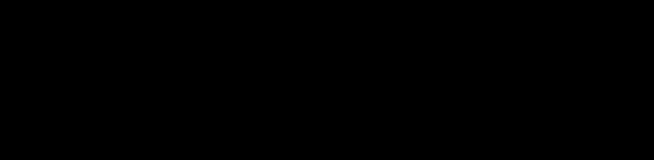
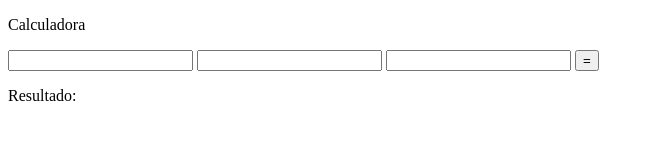
Before and after one commit to Braao7/Exerc-cios-de-Javascript, a plain HTML site: page A/index.html in a window 1280 px wide. Shown: the whole page, without its empty margins (0-654 px from the left). Drawn offline with Linux system fonts and the light colour scheme.

Commit message:
Add files via upload

```diff
--- a/A/estilo/style.css
+++ b/A/estilo/style.css
@@ -1,3 +1,3 @@
 body{
-    background-color: black;
+    background-color: rgb(255, 255, 255);
 }
--- a/A/index.html
+++ b/A/index.html
@@ -9,6 +9,11 @@
     <script src="./script/main.js"></script>
 </head>
 <body>
-
+    <p>Calculadora</p>
+    <input type="number" id="Valor1">
+    <input type="text" id="operador">
+    <input type="number" id="Valor2">
+    <button onclick="calculador()">=</button>
+    <p>Resultado: <br><p id="Resultado"></p></p>
 </body>
 </html>
--- a/A/script/main.js
+++ b/A/script/main.js
@@ -141,3 +141,50 @@ fibonacci(1000) */
     return str === revese;
 }
 console.log(palindromo('ovo')) */
+
+
+/* var lista = [10,3,6,9,2,4,5,7,1,8];
+
+function ordenacao(l){
+    return l.sort((a,b) => a-b);
+}
+
+console.log(ordenacao(lista)); */
+
+
+/* function potenciacao(a,b){
+    return Math.pow(a,b)
+}
+var num1 = Number(prompt())
+var num2 = Number(prompt())
+
+console.log(potenciacao(num1,num2)) */
+
+
+/* l = [1,2,3,4,5,6,7,8,9,10]
+function minMax(l){
+    return [Math.min(...l), Math.max(...l)]
+}
+
+console.log(minMax (l)) */
+
+
+function calculador(){
+    let valor1 = Number(document.querySelector('#Valor1').value)
+    let valor2 = Number(document.querySelector('#Valor2').value)
+    let operador = document.querySelector('#operador').value
+    switch(operador){
+        case '+':
+            Resultado.textContent = `${valor1 + valor2}`
+            break
+        case '-':
+            Resultado.textContent = `${valor1 - valor2}`
+            break
+        case '/':
+            Resultado.textContent = `${valor1 / valor2}`
+            break
+        case '*':
+            Resultado.textContent = `${valor1 * valor2}`
+            break
+    }
+}
```
